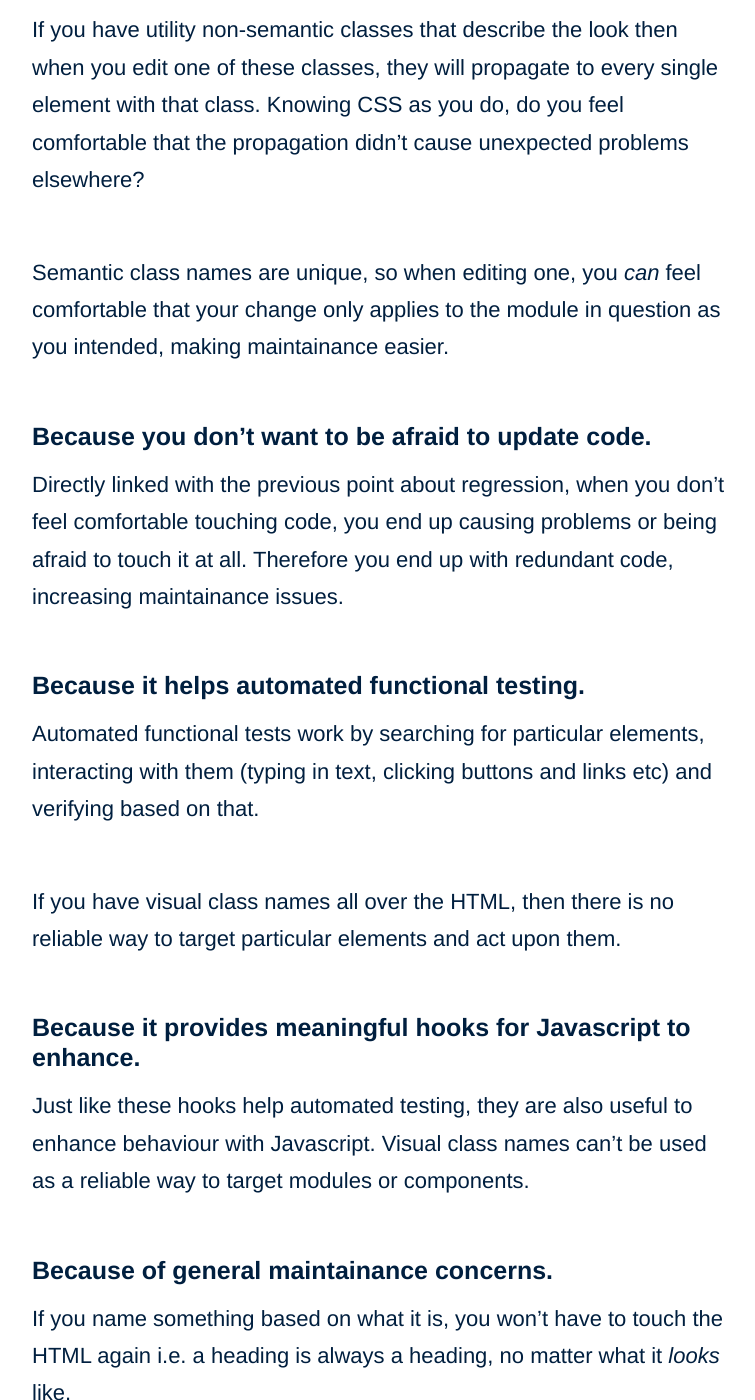
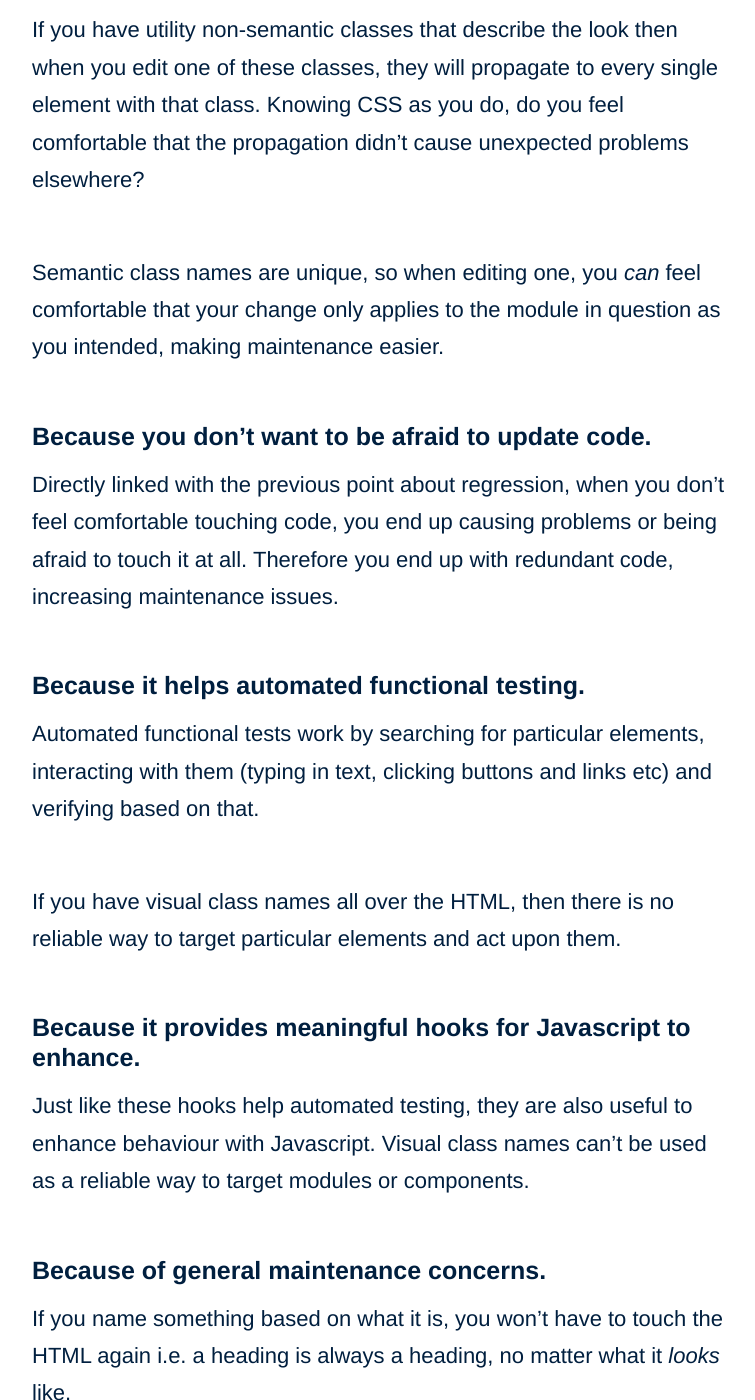
Before and after one commit to adamsilver/maintainablecss.com-jekyll, a Jekyll site: the page built from _chapters/02-semantics.md, in a window 1280 px wide and 1400 px high, scrolled down 3372 px. Shown: the whole window, without its empty margins (258-1013 px from the left). Built offline with Jekyll 4.4.1, drawn with Linux system fonts in a browser that asks for light colours.

Commit message:
Fix typo 'maintainance' => 'maintenance'

```diff
--- a/_chapters/02-semantics.md
+++ b/_chapters/02-semantics.md
@@ -62,11 +62,11 @@ On the other hand, if your class names are semantic, a search will find the HTML
 
 If you have utility non-semantic classes that describe the look then when you edit one of these classes, they will propagate to every single element with that class. Knowing CSS as you do, do you feel comfortable that the propagation didn't cause unexpected problems elsewhere?
 
-Semantic class names are unique, so when editing one, you *can* feel comfortable that your change only applies to the module in question as you intended, making maintainance easier.
+Semantic class names are unique, so when editing one, you *can* feel comfortable that your change only applies to the module in question as you intended, making maintenance easier.
 
 ## Because you don't want to be afraid to update code.
 
-Directly linked with the previous point about regression, when you don't feel comfortable touching code, you end up causing problems or being afraid to touch it at all. Therefore you end up with redundant code, increasing maintainance issues.
+Directly linked with the previous point about regression, when you don't feel comfortable touching code, you end up causing problems or being afraid to touch it at all. Therefore you end up with redundant code, increasing maintenance issues.
 
 ## Because it helps automated functional testing.
 
@@ -78,7 +78,7 @@ If you have visual class names all over the HTML, then there is no reliable way
 
 Just like these hooks help automated testing, they are also useful to enhance behaviour with Javascript. Visual class names can't be used as a reliable way to target modules or components.
 
-## Because of general maintainance concerns.
+## Because of general maintenance concerns.
 
 If you name something based on what it is, you won't have to touch the HTML again i.e. a heading is always a heading, no matter what it *looks* like.
 
```
Also changed, not shown: _chapters/03-reuse.md (+1 -1 lines).
